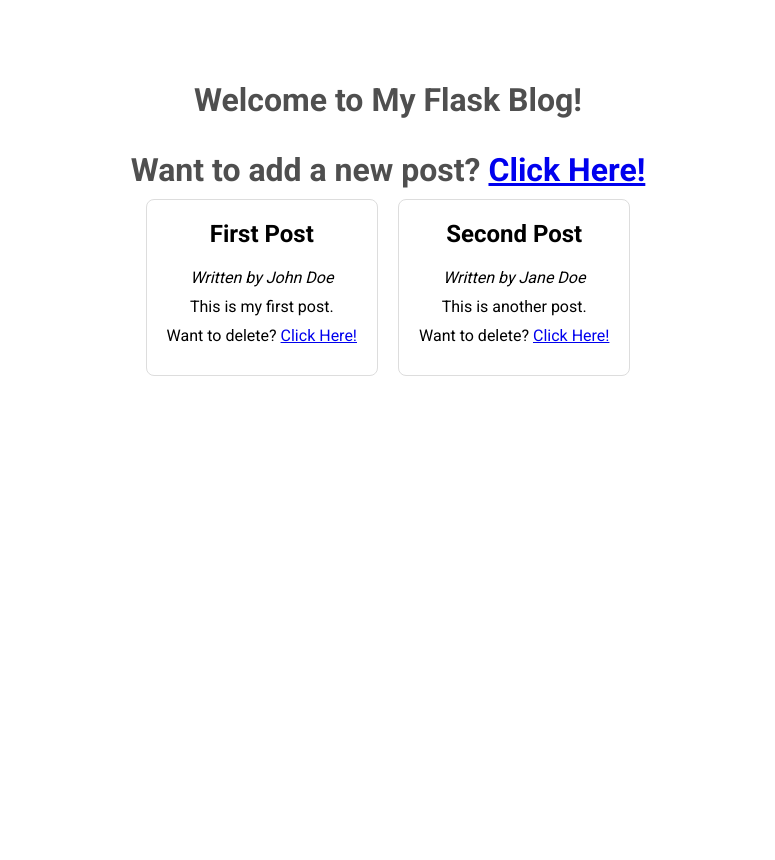
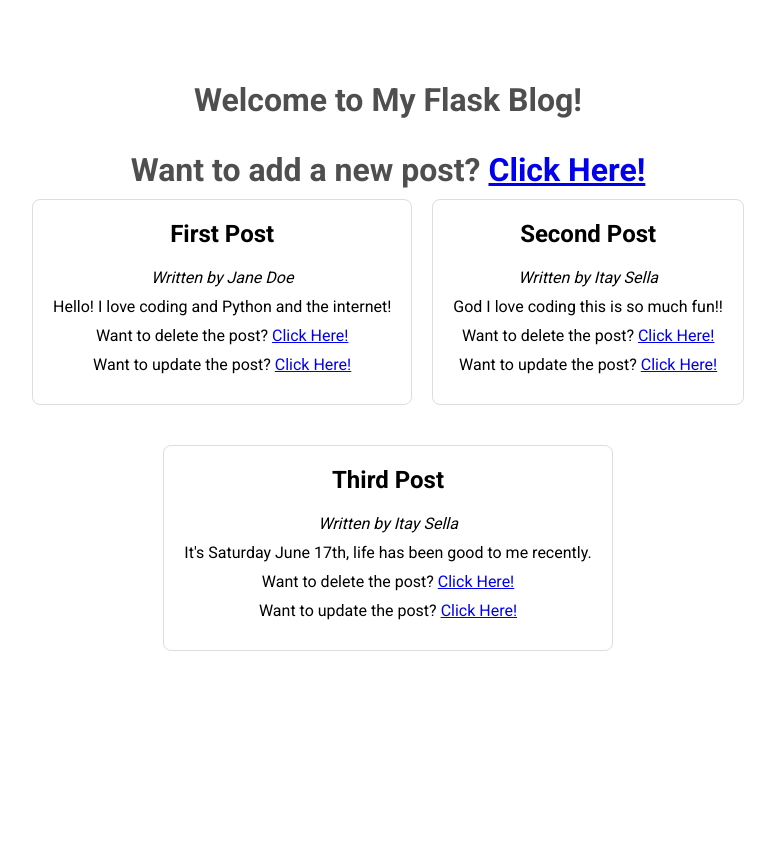
Before and after one commit to Itay16/blog, a Flask app: page / in a window 1280 px wide. Shown: the whole page, without its empty margins (252-1027 px from the left). Run offline with Flask 3, Linux system fonts and the light colour scheme.

Commit message:
Added the update function and HTML file

```diff
--- a/app.py
+++ b/app.py
@@ -20,6 +20,13 @@ def save_posts_data(posts_data):
         json.dump(posts_data, file, indent=4)
 
 
+def fetch_post_by_id(post_id):
+    for post in posts_data:
+        if post['id'] == post_id:
+            return post
+    return None
+
+
 posts_data = load_posts_data()
 
 
@@ -31,13 +38,30 @@ def index():
 @app.route('/add', methods=['GET', 'POST'])
 def add():
     if request.method == 'POST':
-        # Handle the form submission
+        # Get the form data
         author = request.form['author']
         title = request.form['title']
         content = request.form['content']
-        # Rest of the code for adding a new post...
 
-        return redirect(url_for('index'))
+        # Find the maximum ID in the existing posts
+        max_id = max([post['id'] for post in posts_data]) if posts_data else 0
+
+        # Create a new post dictionary
+        new_post = {
+            "id": max_id + 1,
+            "author": author,
+            "title": title,
+            "content": content
+        }
+
+        # Append the new post to the existing data
+        posts_data.append(new_post)
+
+        # Save the updated data to the file
+        save_posts_data(posts_data)
+
+        # Redirect to the homepage
+        return redirect('/')
 
     return render_template('add.html')
 
@@ -46,9 +70,9 @@ def add():
 def delete(post_id):
     # Find the index of the post with the specified ID
     post_index = -1
-    for i in range(len(posts_data)):
-        if posts_data[i]['id'] == post_id:
-            post_index = i
+    for index, post in enumerate(posts_data):
+        if post['id'] == post_id:
+            post_index = index
             break
 
     if post_index != -1:
@@ -61,5 +85,33 @@ def delete(post_id):
     return redirect(url_for('index'))
 
 
+@app.route('/update/<int:post_id>', methods=['GET', 'POST'])
+def update(post_id):
+    # Fetch the blog post from the JSON file
+    post = fetch_post_by_id(post_id)
+    if post is None:
+        # Post not found
+        return "Post not found", 404
+
+    if request.method == 'POST':
+        # Get the form data
+        author = request.form['author']
+        title = request.form['title']
+        content = request.form['content']
+
+        # Update the post dictionary
+        post['author'] = author
+        post['title'] = title
+        post['content'] = content
+
+        # Save the updated data to the file
+        save_posts_data(posts_data)
+
+        # Redirect to the homepage
+        return redirect('/')
+
+    return render_template('update.html', post=post)
+
+
 if __name__ == '__main__':
     app.run(debug=True)
--- a/data/blog_posts.json
+++ b/data/blog_posts.json
@@ -1,14 +1,20 @@
 [
-  {
-    "id": 1,
-    "author": "John Doe",
-    "title": "First Post",
-    "content": "This is my first post."
-  },
-  {
-    "id": 2,
-    "author": "Jane Doe",
-    "title": "Second Post",
-    "content": "This is another post."
-  }
+    {
+        "id": 2,
+        "author": "Jane Doe",
+        "title": "First Post",
+        "content": "Hello! I love coding and Python and the internet!"
+    },
+    {
+        "id": 3,
+        "author": "Itay Sella",
+        "title": "Second Post",
+        "content": "God I love coding this is so much fun!!"
+    },
+    {
+        "id": 4,
+        "author": "Itay Sella",
+        "title": "Third Post",
+        "content": "It's Saturday June 17th, life has been good to me recently."
+    }
 ]
--- a/templates/add.html
+++ b/templates/add.html
@@ -8,10 +8,10 @@
 <body>
 <h1>Welcome to the adding page!</h1>
 <h1>Here you may add a new post to the blog</h1>
-<h1>Want to go back to the Home Page? <a href="{{ url_for('index') }}">Click Here!</a></h1>
+<h1>Want to go back to the Home Page? <a href="/">Click Here!</a></h1>
 <div class="container">
     <div class="form">
-        <form class="form" action="/add" method="POST"> <!-- Update the form action to /add -->
+        <form class="form" action="{{ url_for('add') }}" method="POST">
             <div class="inputs">
                 <label for="author">Author's name:</label>
                 <input type="text" id="author" name="author" placeholder="Author" required>
@@ -28,7 +28,7 @@
             </div>
 
             <div class="inputs">
-                <button type="submit">Submit Post</button> <!-- Added type attribute to the button -->
+                <button type="submit">Submit Post</button>
             </div>
         </form>
     </div>
--- a/templates/index.html
+++ b/templates/index.html
@@ -16,7 +16,8 @@
             <h2>{{ post.title }}</h2>
             <p><em>Written by {{ post.author }}</em></p>
             <p>{{ post.content }}</p>
-            <p>Want to delete? <a href="/delete/{{ post.id }}">Click Here!</a></p> <!-- Update the delete URL -->
+            <p>Want to delete the post? <a href="/delete/{{ post.id }}">Click Here!</a></p>
+            <p>Want to update the post? <a href="/update/{{ post.id }}">Click Here!</a></p>
         </div>
         {% endfor %}
     </div>
```
Also changed, not shown: templates/update.html (added, +37 -0 lines).
